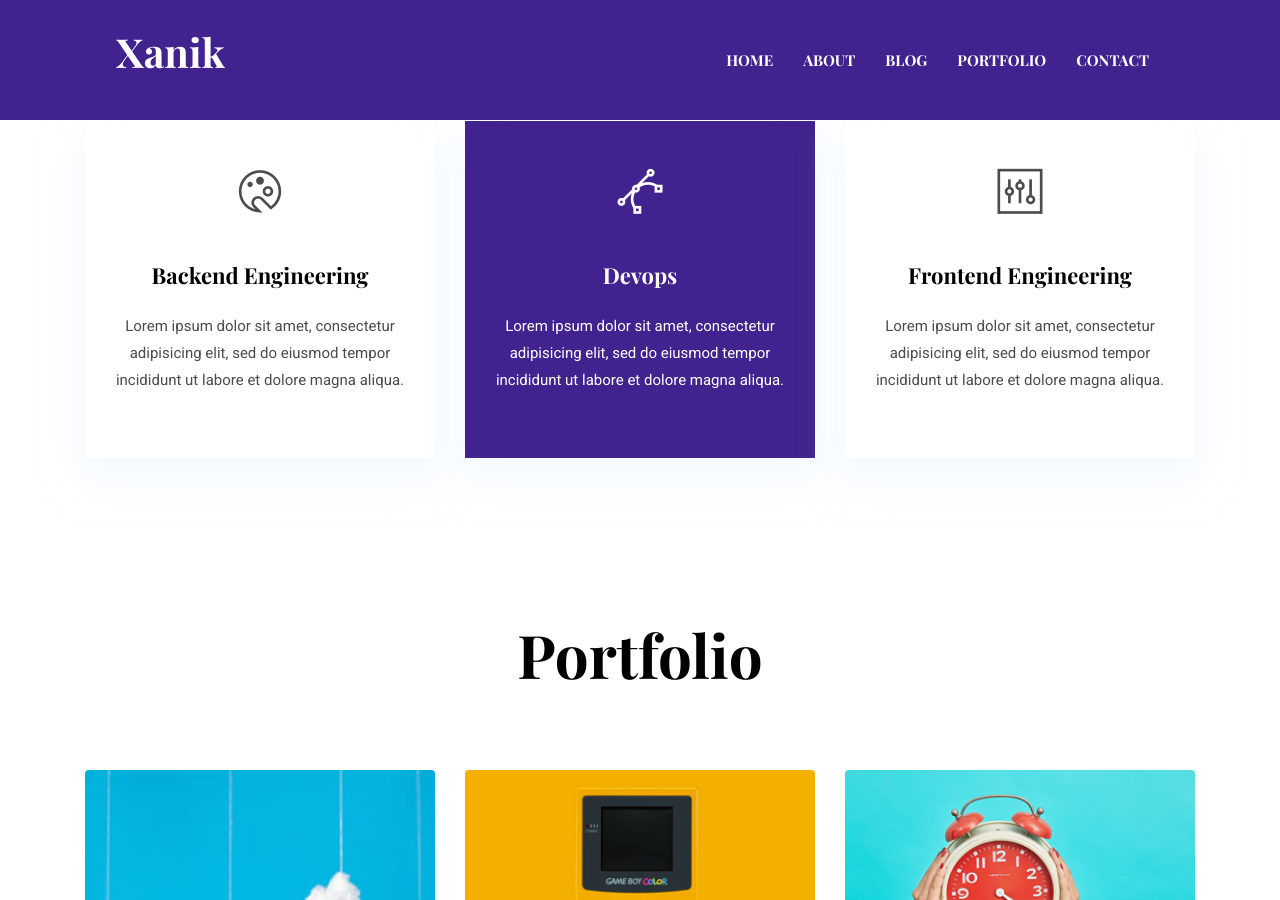
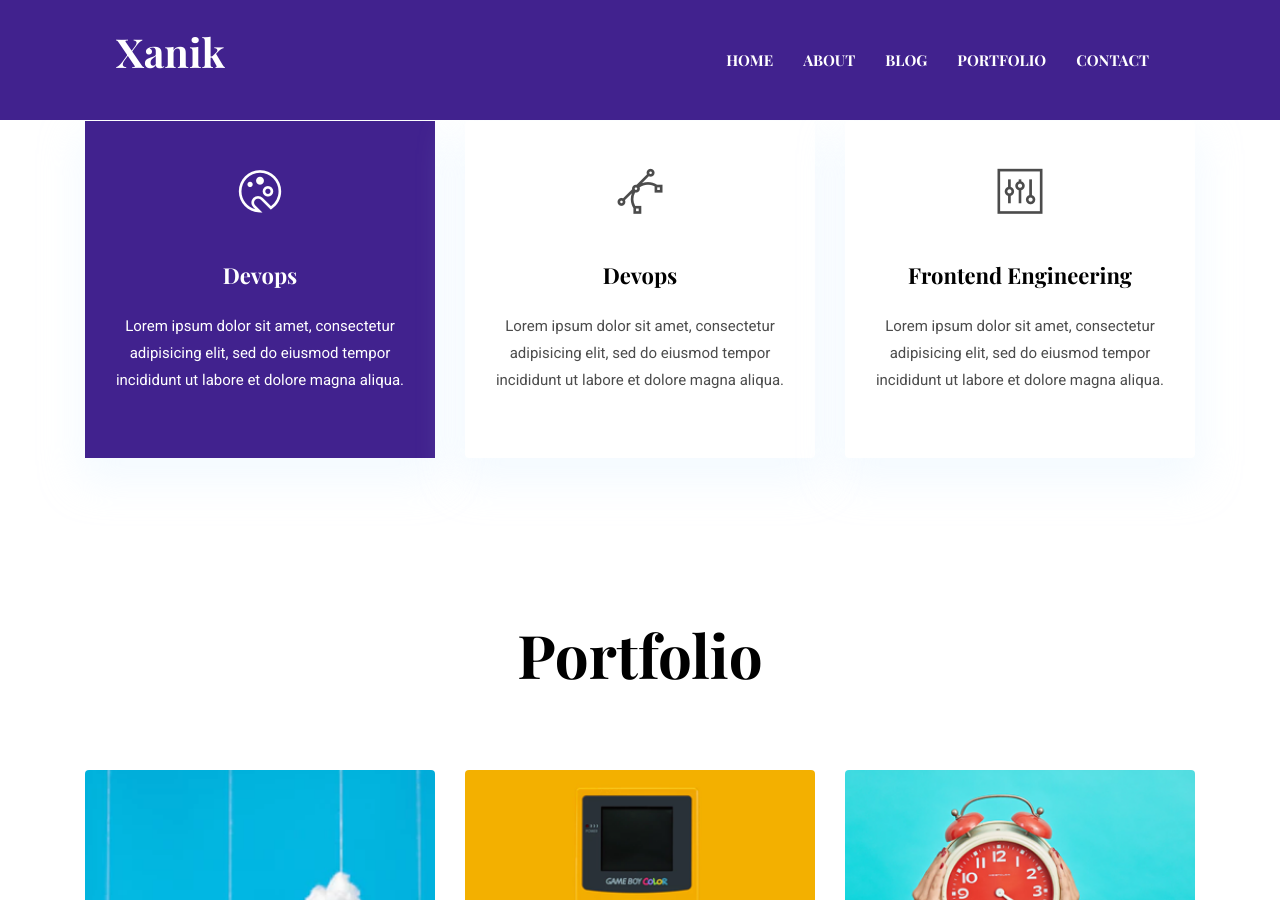
Before and after one commit to Xanik/Xanik.github.io, a Jekyll site: the page built from index.html, in a window 1280 px wide and 900 px high, scrolled down 3275 px. Built offline with Jekyll 4.4.1, drawn with Linux system fonts in a browser that asks for light colours.

```diff
--- a/_data/settings.yml
+++ b/_data/settings.yml
@@ -149,16 +149,16 @@ education:
 services-title: Services
 services:
   - {
-      name: Backend Engineering,
+      name: Devops,
       icon: ti-palette,
       description: "Lorem ipsum dolor sit amet, consectetur adipisicing elit, sed do eiusmod tempor incididunt ut labore et dolore magna aliqua.",
-      active: ,# Add true to select section
+      active: true,# Add true to select section
     }
   - {
       name: Devops,
       icon: ti-vector,
       description: "Lorem ipsum dolor sit amet, consectetur adipisicing elit, sed do eiusmod tempor incididunt ut labore et dolore magna aliqua.",
-      active: true, # Add true to select section
+      active: , # Add true to select section
     }
   - {
       name: Frontend Engineering,
```
